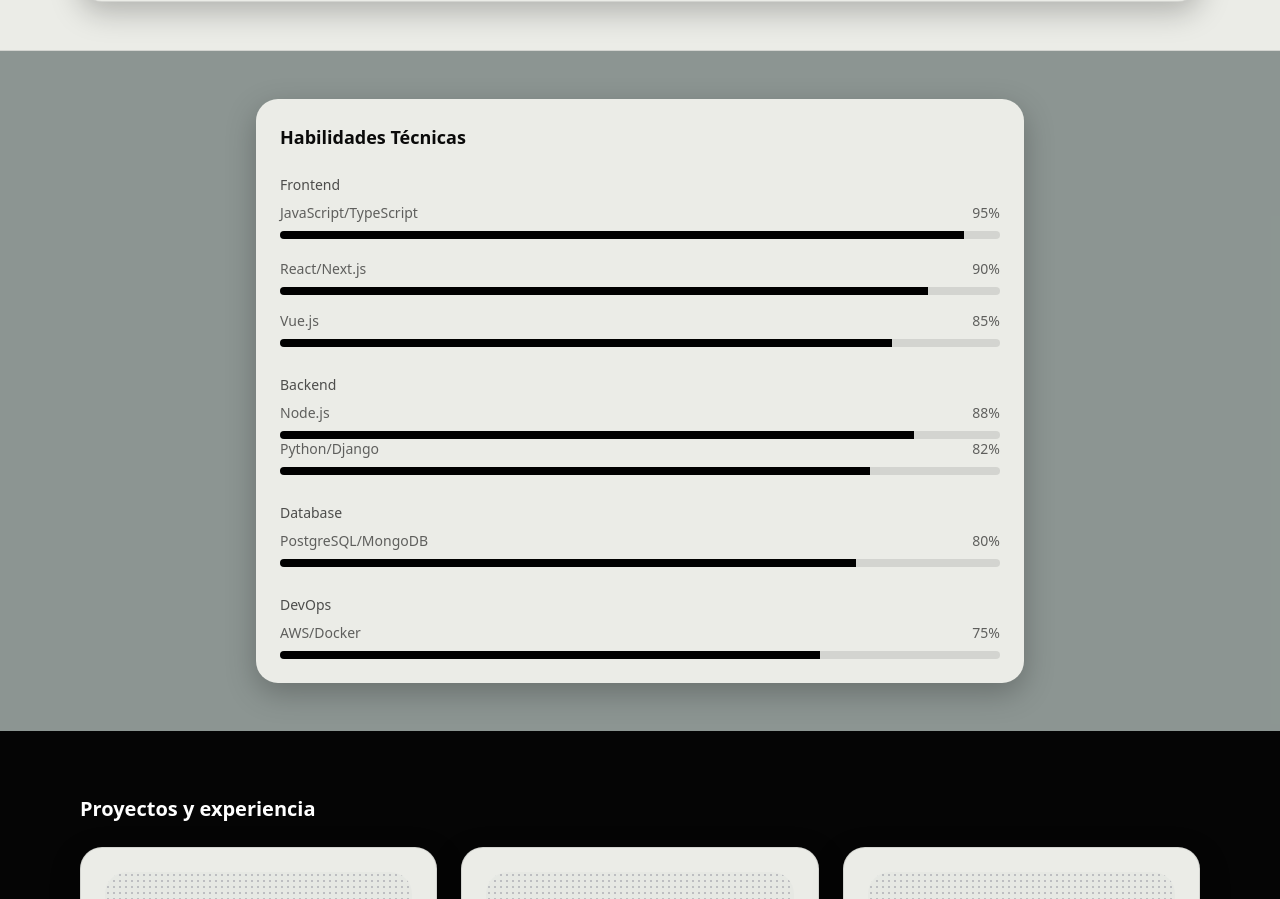
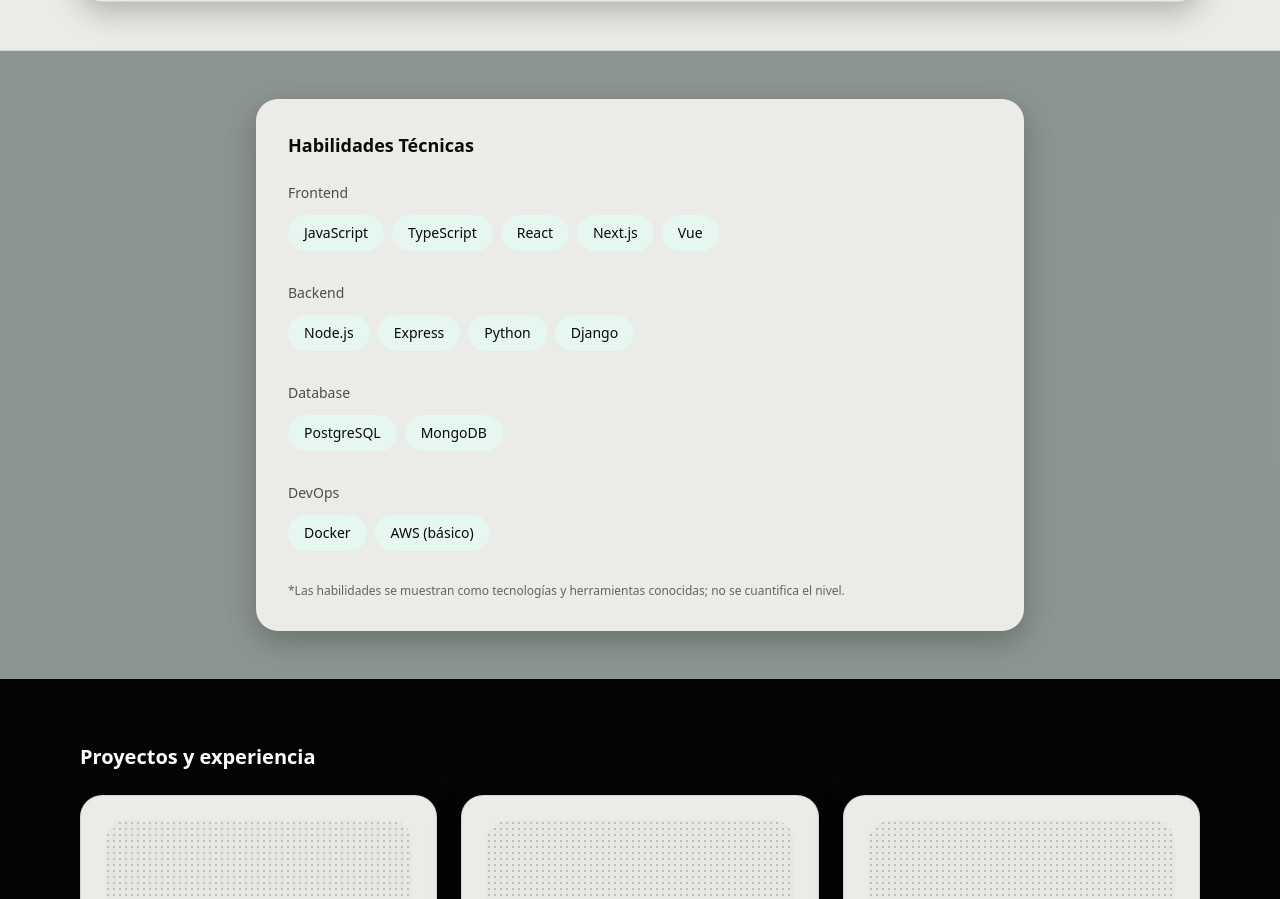
Before and after one commit to PATINO-0/Samuelpatino, a Next.js app: page / in a window 1280 px wide. Shown: the part 1817-2716 px from the top of the page. Built offline with nearby package versions, Linux system fonts and the light colour scheme.

Commit message:
Temporal cambios en pc de mesa no disponibles por falta de push

```diff
--- a/components/Skills.tsx
+++ b/components/Skills.tsx
@@ -1,31 +1,49 @@
 "use client";
-import SkillBar from "./SkillBar";
 
-export default function Skills(){
+export default function Skills() {
+  const groups = [
+    {
+      title: "Frontend",
+      items: ["JavaScript", "TypeScript", "React", "Next.js", "Vue"],
+    },
+    {
+      title: "Backend",
+      items: ["Node.js", "Express", "Python", "Django"],
+    },
+    {
+      title: "Database",
+      items: ["PostgreSQL", "MongoDB"],
+    },
+    {
+      title: "DevOps",
+      items: ["Docker", "AWS (básico)"],
+    },
+  ];
+
   return (
     <section id="habilidades" className="bg-pill/60 py-12">
       <div className="container">
-        <div className="max-w-3xl mx-auto paper rounded-blob p-6 shadow-card">
+        <div className="max-w-3xl mx-auto paper rounded-blob p-6 md:p-8 shadow-card">
           <h3 className="text-ink font-semibold text-lg mb-6">Habilidades Técnicas</h3>
 
-          <p className="text-ink/70 text-sm mb-2">Frontend</p>
-          <SkillBar label="JavaScript/TypeScript" value={95}/>
-          <div className="mt-5 space-y-4">
-            <SkillBar label="React/Next.js" value={90}/>
-            <SkillBar label="Vue.js" value={85}/>
+          <div className="space-y-8">
+            {groups.map((g) => (
+              <div key={g.title}>
+                <p className="text-ink/70 text-sm mb-3">{g.title}</p>
+                <div className="flex flex-wrap gap-2">
+                  {g.items.map((it) => (
+                    <span key={it} className="soft-pill text-sm">{it}</span>
+                  ))}
+                </div>
+              </div>
+            ))}
           </div>
 
-          <p className="text-ink/70 text-sm mt-7 mb-2">Backend</p>
-          <SkillBar label="Node.js" value={88}/>
-          <SkillBar label="Python/Django" value={82}/>
-
-          <p className="text-ink/70 text-sm mt-7 mb-2">Database</p>
-          <SkillBar label="PostgreSQL/MongoDB" value={80}/>
-
-          <p className="text-ink/70 text-sm mt-7 mb-2">DevOps</p>
-          <SkillBar label="AWS/Docker" value={75}/>
+          <p className="text-ink/60 text-xs mt-8">
+            *Las habilidades se muestran como tecnologías y herramientas conocidas; no se cuantifica el nivel.
+          </p>
         </div>
       </div>
     </section>
-  )
+  );
 }
```
